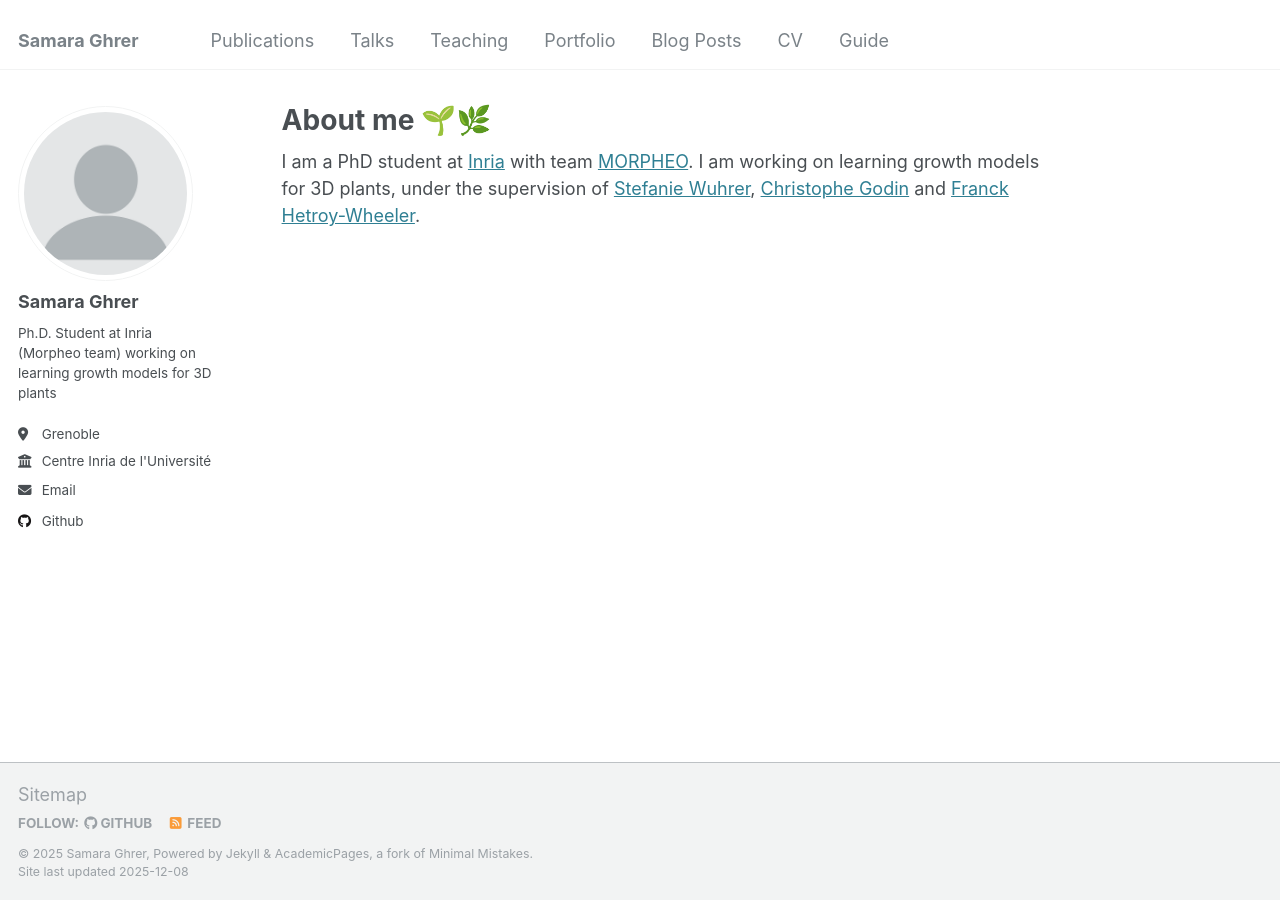
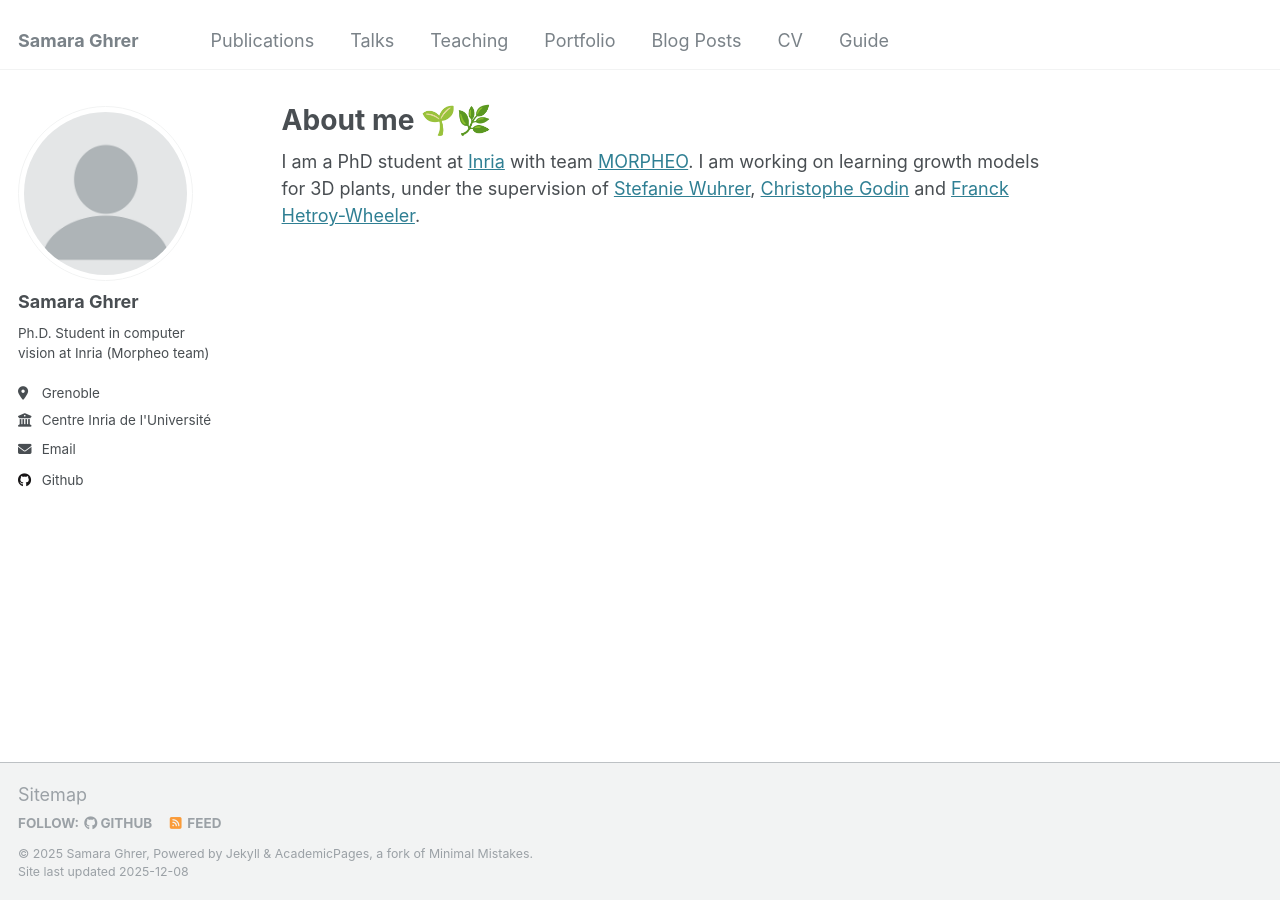
Before and after one commit to samara-ghrer/samara-ghrer.github.io, a Jekyll site: the page built from _pages/about.md, in a window 1280 px wide. Built offline with Jekyll 4.4.1, drawn with Linux system fonts in a browser that asks for light colours.

Commit message:
Update _config.yml

```diff
--- a/_config.yml
+++ b/_config.yml
@@ -24,11 +24,11 @@ author:
   avatar           : "profile.png"
   name             : "Samara Ghrer"
   pronouns         : # example: "she/her"
-  bio              : "Ph.D. Student at Inria (Morpheo team) working on learning growth models for 3D plants"
+  bio              : "Ph.D. Student in computer vision at Inria (Morpheo team)"
   location         : "Grenoble"
   employer         : "Centre Inria de l'Université Grenoble Alpes"
   uri              : # URL
-  email            : "none@example.org"
+  email            : "samara.ghrer@inria.fr"
 
   # Academic websites
   arxiv            : # URL - Update with the correct link to your profile
```
